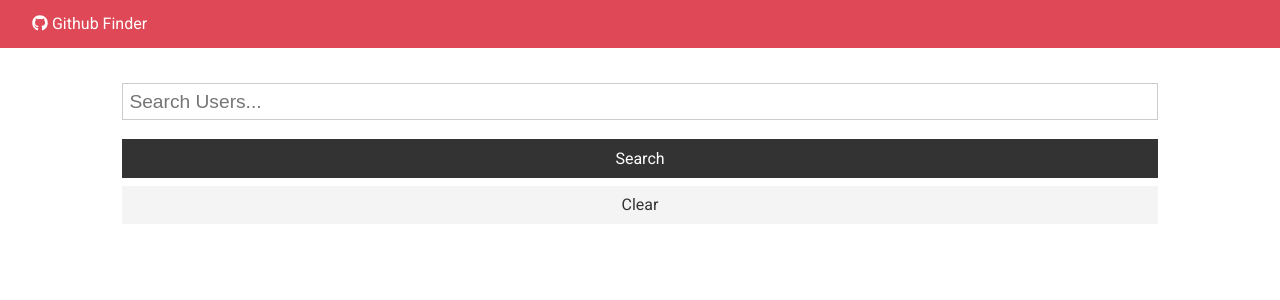
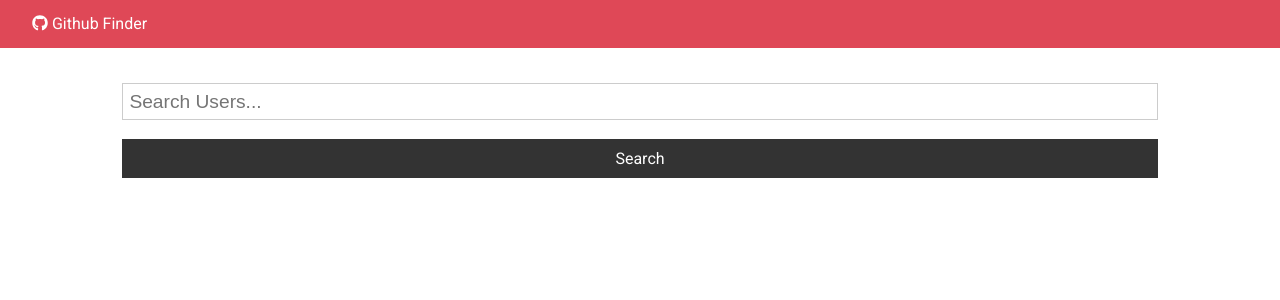
Before and after one commit to MarvinTheParanoid/Github-Finder, a React (Create React App) app: page / in a window 1280 px wide. Shown: the top 300 px of the page. Built offline with nearby package versions, Linux system fonts and the light colour scheme.

Commit message:
hide clear button when there are no results

```diff
--- a/src/App.js
+++ b/src/App.js
@@ -28,12 +28,17 @@ class App extends Component {
   };
 
   render () {
+    const { userList, loading } = this.state;
     return (
       <div className="App">
         <Navbar title="Github Finder" faIcon={faGithub} />
         <div className='container'>
-          <Search searchFunc={this.searchUsers.bind(this)} clearFunc={this.clearUsers.bind(this)}/>
-          <Users loading={this.state.loading} userList={this.state.userList}/>
+          <Search
+            searchFunc={this.searchUsers.bind(this)}
+            clearFunc={this.clearUsers.bind(this)}
+            showClear={userList.length > 0 ? true : false}
+          />
+          <Users loading={loading} userList={userList}/>
         </div>
       </div>
     )
--- a/src/components/Users/Search.js
+++ b/src/components/Users/Search.js
@@ -9,6 +9,8 @@ class Search extends Component {
 
     static propTypes = {
         searchFunc : PropTypes.func.isRequired,
+        clearFunc : PropTypes.func.isRequired,
+        showClear : PropTypes.bool.isRequired,
     };
 
     updateText (e) {
@@ -22,13 +24,15 @@ class Search extends Component {
     };
 
     render () {
+        const {clearFunc, showClear} = this.props;
         return (
             <>
                 <form onSubmit={this.formSubmit.bind(this)} className='form-text'>
                     <input type='text' name='text' placeholder='Search Users...' value={this.state.text} onChange={this.updateText.bind(this)}/>
                     <button type='submit' className='btn btn-dark btn-block'>Search</button>
                 </form>
-                <button className='btn btn-light btn-block my' onClick={this.props.clearFunc}>Clear</button>
+                {showClear && <button className='btn btn-light btn-block my' onClick={clearFunc}>Clear</button>}
+                {/* <button className='btn btn-light btn-block my' onClick={this.props.clearFunc}>Clear</button> */}
             </>
         )
     }
--- a/src/components/Users/UserCard.js
+++ b/src/components/Users/UserCard.js
@@ -7,7 +7,7 @@ function UserCard ({user : {login, avatar_url, html_url}}) {
         <img src={avatar_url} alt={`Avatar for ${login}`} className = "round-img" style={{width : '60px'}}/>
         <h3>{login}</h3>
         <div>
-            <a href={html_url} className='btn btn-dark btn-sm my-1'>View Profile</a>
+            <a href={html_url} className='btn btn-dark btn-sm my-1' target='_blank' rel='noreferrer' >View Profile</a>
         </div>
     </div>
   )
```
